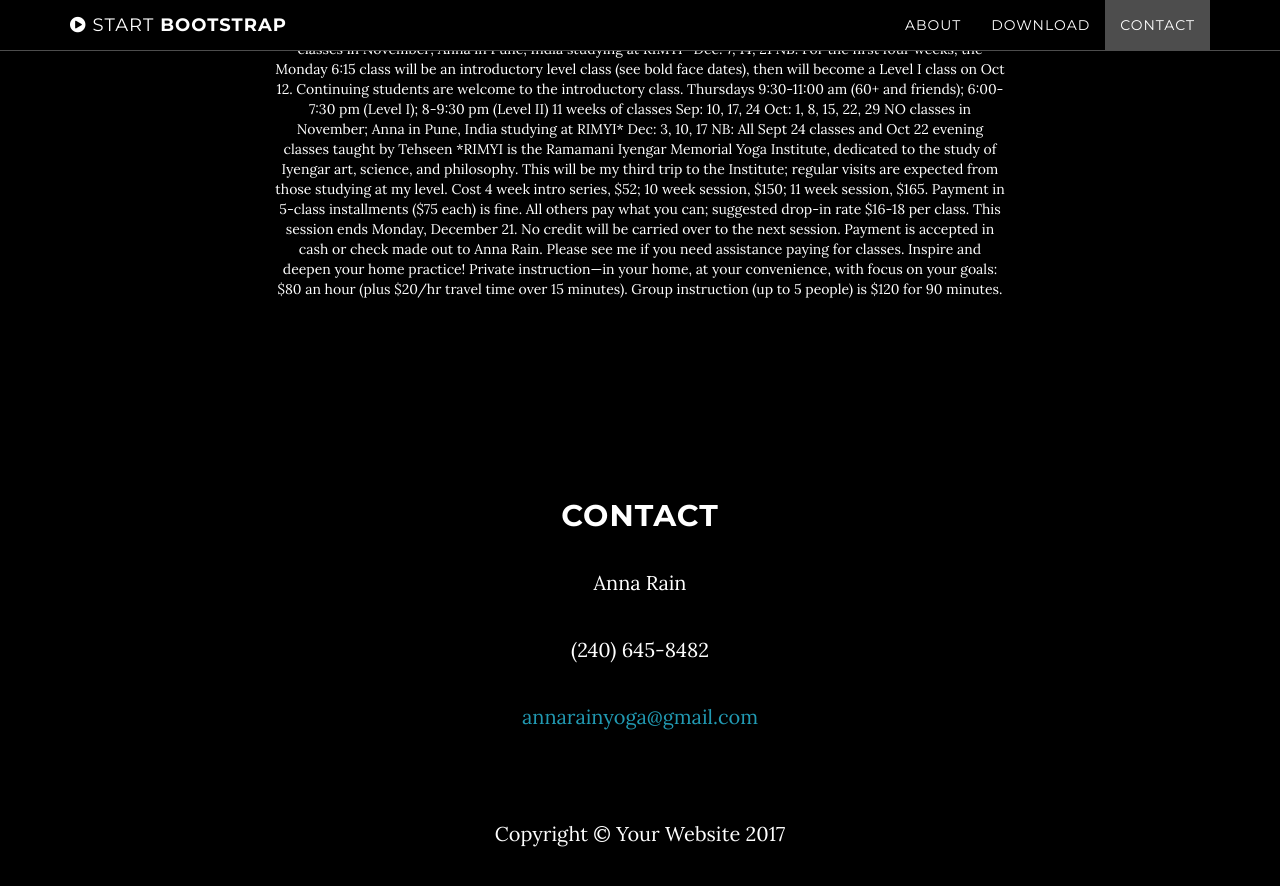
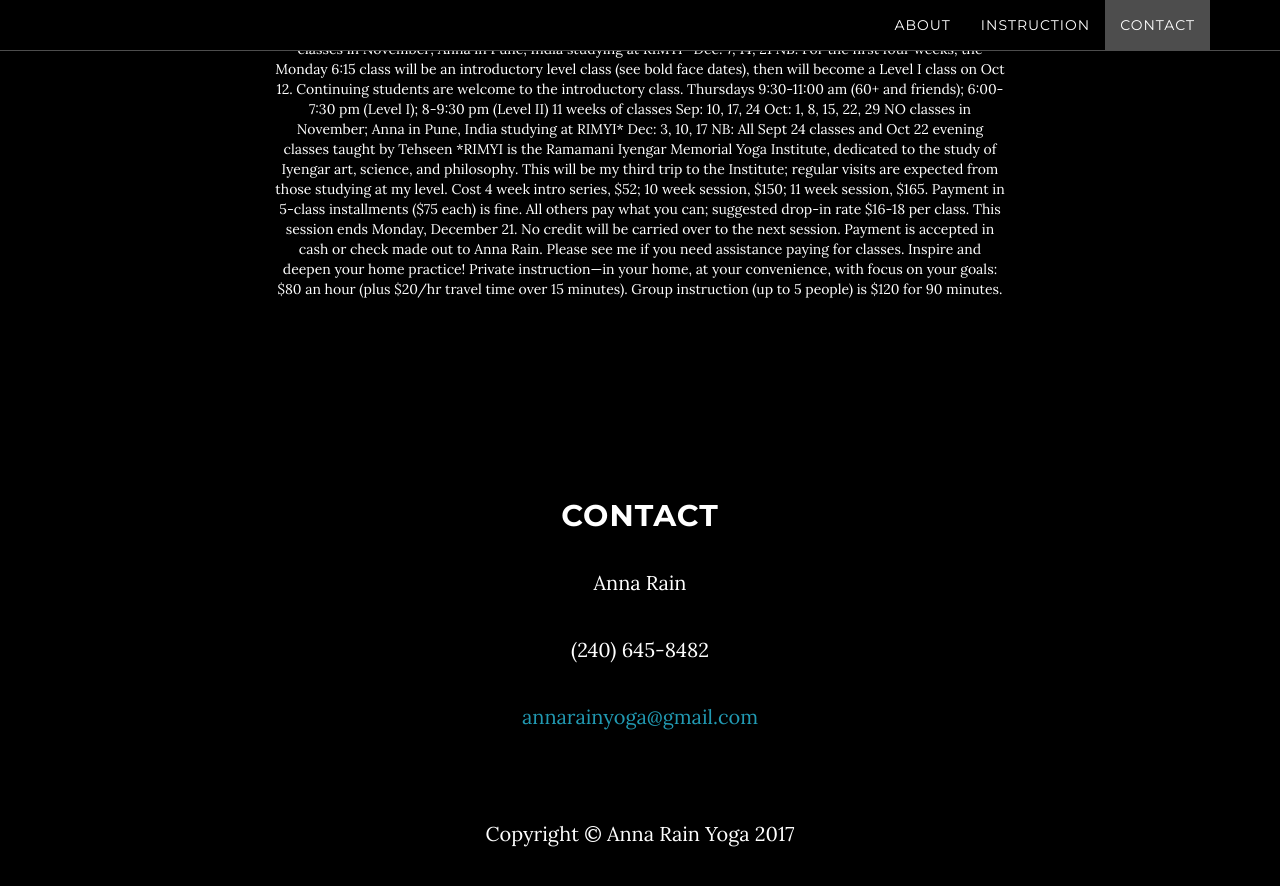
Before and after one commit to AnnaRainYoga/annarainyoga.github.io, a Jekyll site: the page built from index.html, in a window 1280 px wide and 900 px high, scrolled down 2560 px. Shown: the top 886 px of the window. Built offline with Jekyll 4.4.1, drawn with Linux system fonts in a browser that asks for light colours.

Commit message:
added instruction to nav

```diff
--- a/_config.yml
+++ b/_config.yml
@@ -10,20 +10,20 @@ color:
   links: '#219ab3'
 
 # Footer settings
-footer: Your Website
+footer: Anna Rain Yoga
 
 # Social networks usernames (many more available: google-plus, flickr, dribbble, pinterest, instagram, tumblr, linkedin, etc.)
-social:
-  - title: twitter
-    url: https://twitter.com/SBootstrap
-  - title: facebook
-    url:
-  - title: stack-overflow
-    url: http://stackoverflow.com/questions/tagged/jekyll
-  - title: bitbucket
-    url: http://bitbucket.org/jekyll
-  - title: github
-    url: https://github.com/IronSummitMedia/startbootstrap
+# social:
+  # - title: twitter
+    # url: https://twitter.com/SBootstrap
+  # - title: facebook
+    # url:
+  # - title: stack-overflow
+    # url: http://stackoverflow.com/questions/tagged/jekyll
+  # - title: bitbucket
+    # url: http://bitbucket.org/jekyll
+  # - title: github
+    # url: https://github.com/IronSummitMedia/startbootstrap
 
 # Build settings
 markdown: kramdown
--- a/_includes/nav.html
+++ b/_includes/nav.html
@@ -2,12 +2,14 @@
     <nav class="navbar navbar-custom navbar-fixed-top" role="navigation">
         <div class="container">
             <div class="navbar-header">
+			<!--
                 <button type="button" class="navbar-toggle" data-toggle="collapse" data-target=".navbar-main-collapse">
                     <i class="fa fa-bars"></i>
                 </button>
                 <a class="navbar-brand page-scroll" href="#page-top">
                     <i class="fa fa-play-circle"></i>  <span class="light">Start</span> Bootstrap
                 </a>
+			!-->
             </div>
 
             <!-- Collect the nav links, forms, and other content for toggling -->
@@ -21,7 +23,7 @@
                         <a class="page-scroll" href="#about">About</a>
                     </li>
                     <li>
-                        <a class="page-scroll" href="#download">Download</a>
+                        <a class="page-scroll" href="#instruction">Instruction</a>
                     </li>
                     <li>
                         <a class="page-scroll" href="#contact">Contact</a>
```
Also changed, not shown: _includes/download.html (deleted, +0 -12 lines).
